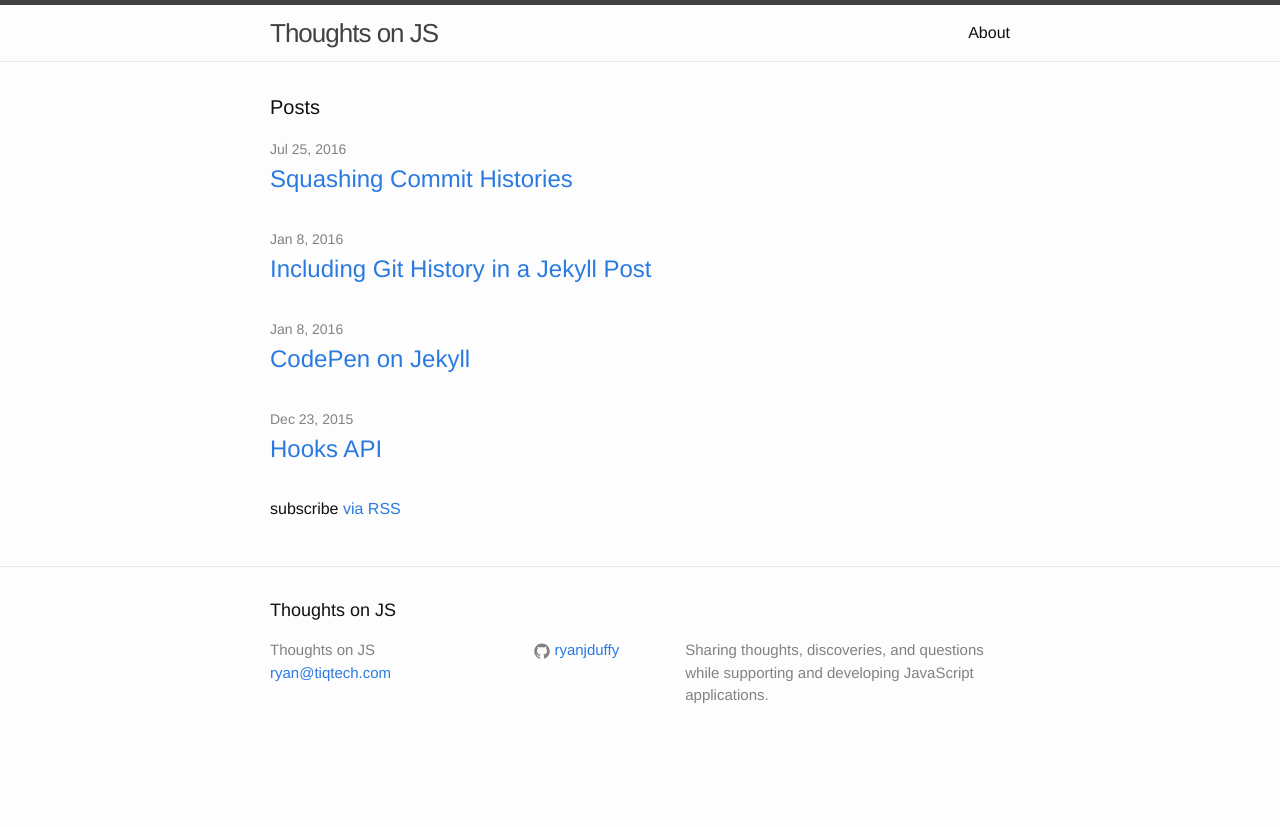
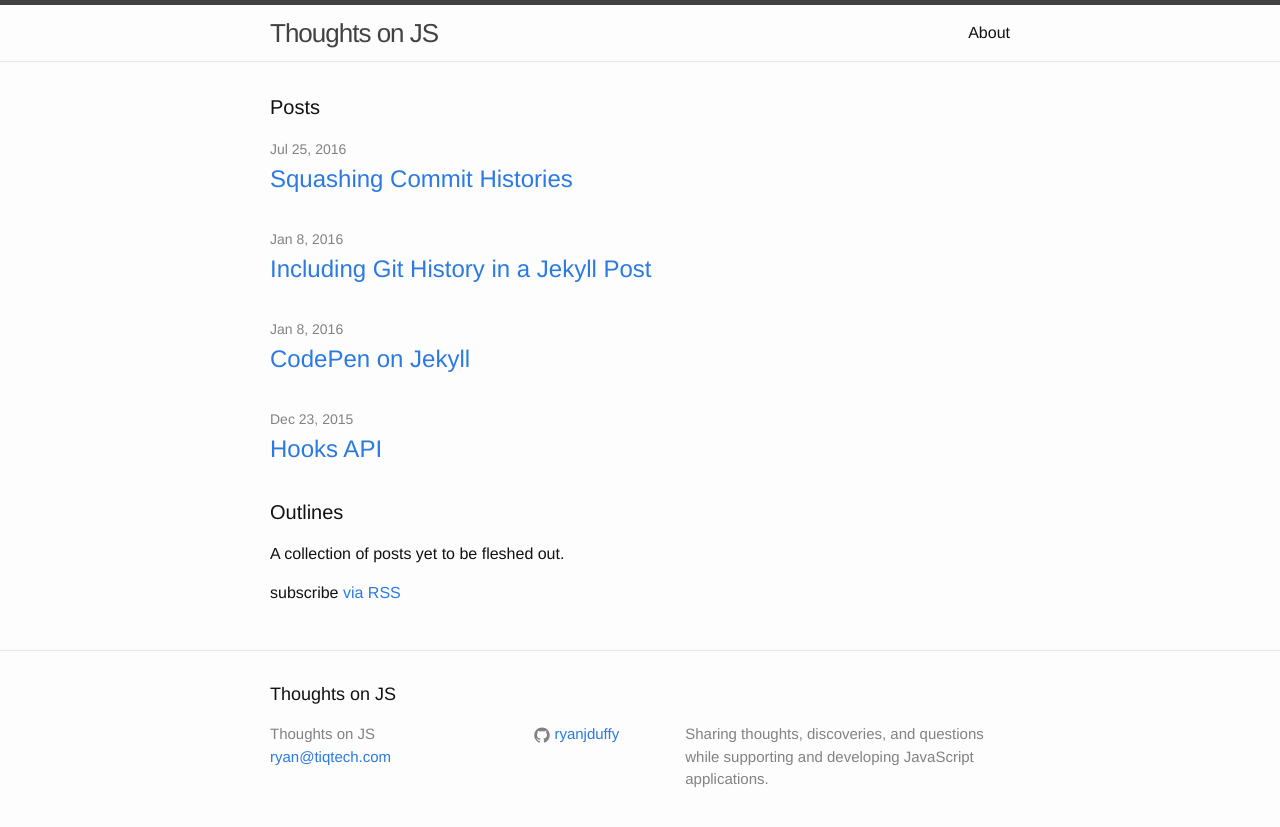
Before and after one commit to ryanjduffy/blog, a Jekyll site: the page built from index.html, in a window 1280 px wide. Shown: the top 827 px of the page. Built offline with Jekyll 4.4.1, drawn with Linux system fonts in a browser that asks for light colours; Markdown is read by kramdown in place of the engine named in the settings.

Commit message:
add support for outline posts

```diff
--- a/index.html
+++ b/index.html
@@ -8,6 +8,30 @@
 
   <ul class="post-list">
     {% for post in site.posts %}
+      {% if post.tags contains "Outline" %}
+        {% continue %}
+      {% endif %}
+
+      <li>
+        <span class="post-meta">{{ post.date | date: "%b %-d, %Y" }}</span>
+
+        <h2>
+          <a class="post-link" href="{{ post.url | prepend: site.baseurl }}">{{ post.title }}</a>
+        </h2>
+      </li>
+    {% endfor %}
+  </ul>
+
+  <h1 class="page-heading">Outlines</h1>
+
+  <p>A collection of posts yet to be fleshed out.</p>
+
+  <ul class="post-list">
+    {% for post in site.posts %}
+      {% unless post.tags contains "Outline" %}
+        {% continue %}
+      {% endunless %}
+
       <li>
         <span class="post-meta">{{ post.date | date: "%b %-d, %Y" }}</span>
 
```
